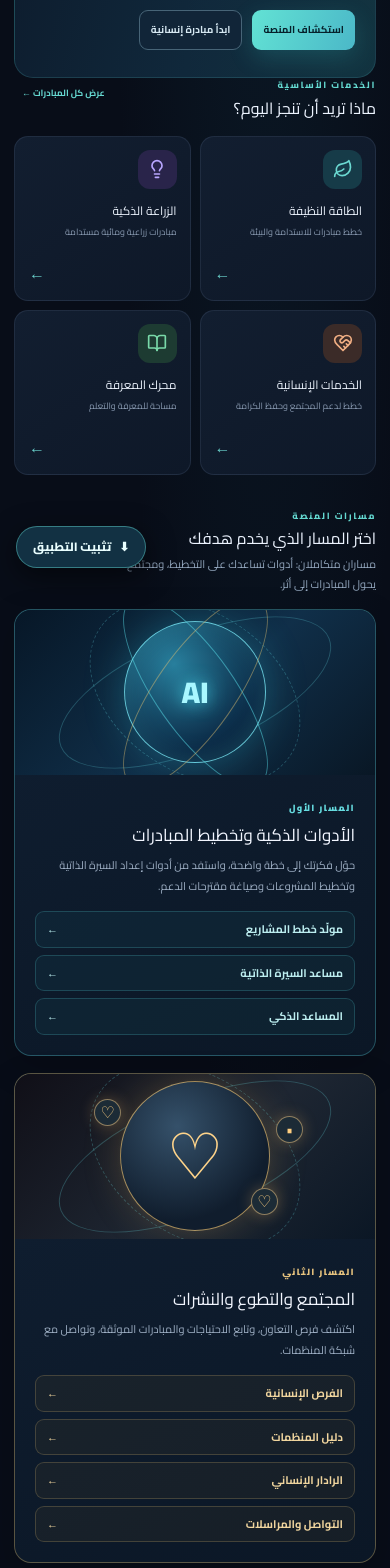
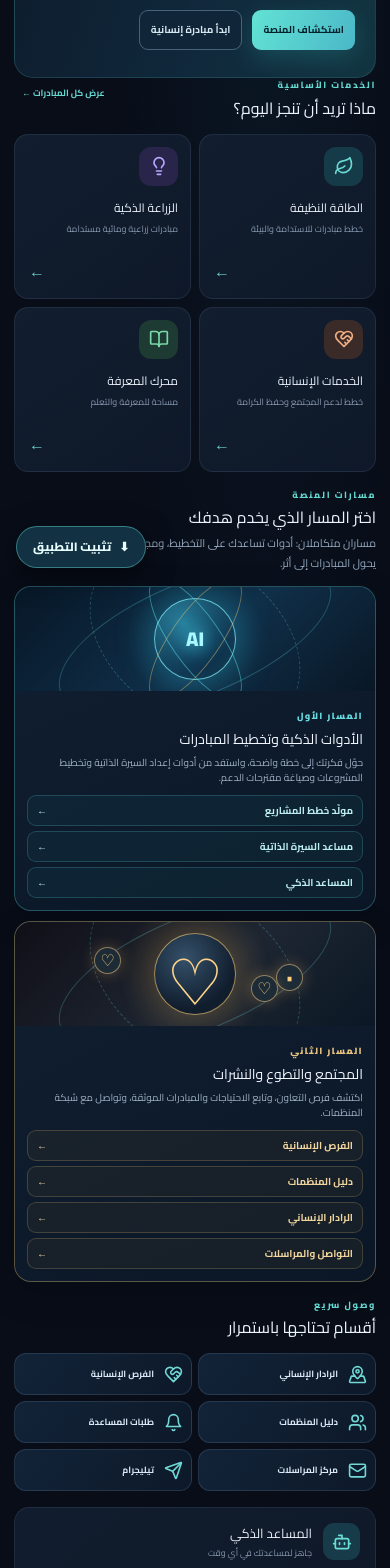
Before and after one commit to o6384051-cpu/humanity-one, a Next.js app: page / in a window 390 px wide. Shown: the part 260-1828 px from the top of the page. Built offline with nearby package versions, Linux system fonts and the light colour scheme.

Commit message:
Reduce home dashboard visual density and card spacing

```diff
--- a/src/app/globals.css
+++ b/src/app/globals.css
@@ -256,3 +256,41 @@ img, video, canvas, iframe {
 .ho-quick-grid a{display:flex;align-items:center;gap:10px;min-height:58px;padding:12px;border:1px solid rgba(132,167,197,.18);border-radius:12px;background:linear-gradient(130deg,#122338,#0d1929);color:#dce9f6;text-decoration:none;font-size:11px;font-weight:700;transition:.2s}
 .ho-quick-grid a svg{color:#70d9d6;flex-shrink:0}.ho-quick-grid a:hover{border-color:rgba(94,218,215,.55);transform:translateY(-2px)}
 @media(max-width:760px){.ho-path-grid{grid-template-columns:1fr}.ho-path-art{height:165px}.ho-path-body h3{font-size:17px}.ho-quick-grid{grid-template-columns:repeat(2,minmax(0,1fr))}}
+
+
+/* Compact home layout: reduce visual crowding without removing destinations. */
+.ho-pathways{margin:20px 0 18px}
+.ho-path-grid{gap:12px}
+.ho-path-art{height:128px}
+.ho-path-globe,.ho-community-globe{width:104px;height:104px}
+.ho-path-globe span{font-size:24px}
+.ho-path-orbit{width:180px;height:62px}
+.ho-path-body{padding:12px 14px 14px}
+.ho-path-body h3{font-size:16px;margin:4px 0 5px}
+.ho-path-body p{font-size:10px;line-height:1.65;min-height:0;margin:0 0 9px}
+.ho-path-actions{gap:5px}
+.ho-path-action{padding:7px 9px;font-size:10px}
+.ho-quick-access{margin:18px 0 20px}
+.ho-quick-grid{gap:7px}
+.ho-quick-grid a{min-height:46px;padding:9px 10px;font-size:10px}
+.ho-section-head{margin-bottom:12px}
+.ho-services{gap:10px}
+.ho-service-card{padding:14px}
+.ho-lower-grid{gap:12px;margin-top:18px}
+@media(max-width:760px){
+ .ho-pathways{margin:16px 0}
+ .ho-path-grid{gap:10px}
+ .ho-path-art{height:104px}
+ .ho-path-globe,.ho-community-globe{width:82px;height:82px}
+ .ho-path-globe span{font-size:20px}
+ .ho-path-orbit{width:145px;height:50px}
+ .ho-path-body{padding:10px 12px 12px}
+ .ho-path-body h3{font-size:14px}
+ .ho-path-body p{font-size:10px;line-height:1.55}
+ .ho-quick-access{margin:14px 0 16px}
+ .ho-quick-grid{grid-template-columns:repeat(2,minmax(0,1fr));gap:6px}
+ .ho-quick-grid a{min-height:42px;padding:8px;font-size:9px}
+ .ho-services{gap:8px}
+ .ho-service-card{padding:12px}
+ .ho-lower-grid{margin-top:14px}
+}
```
